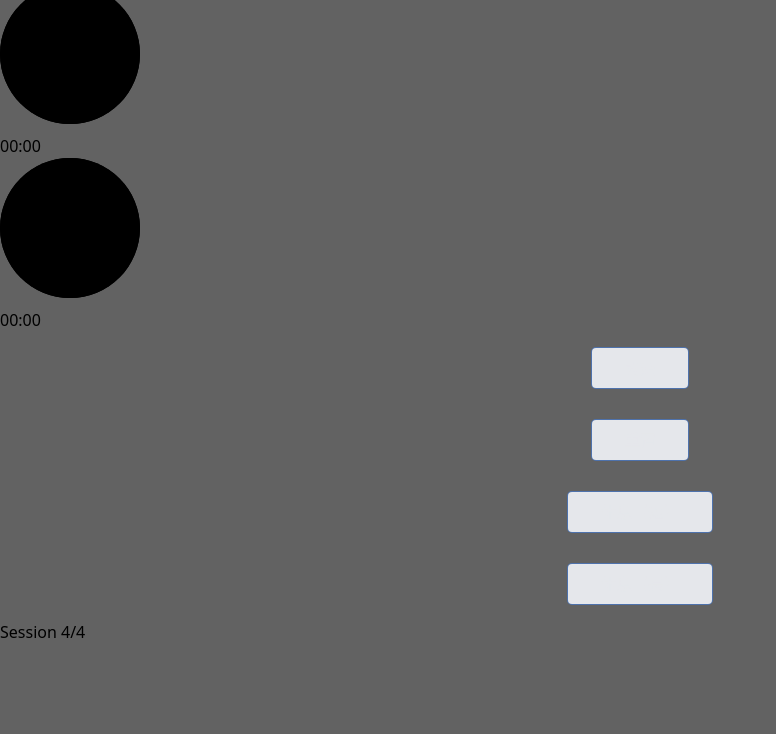
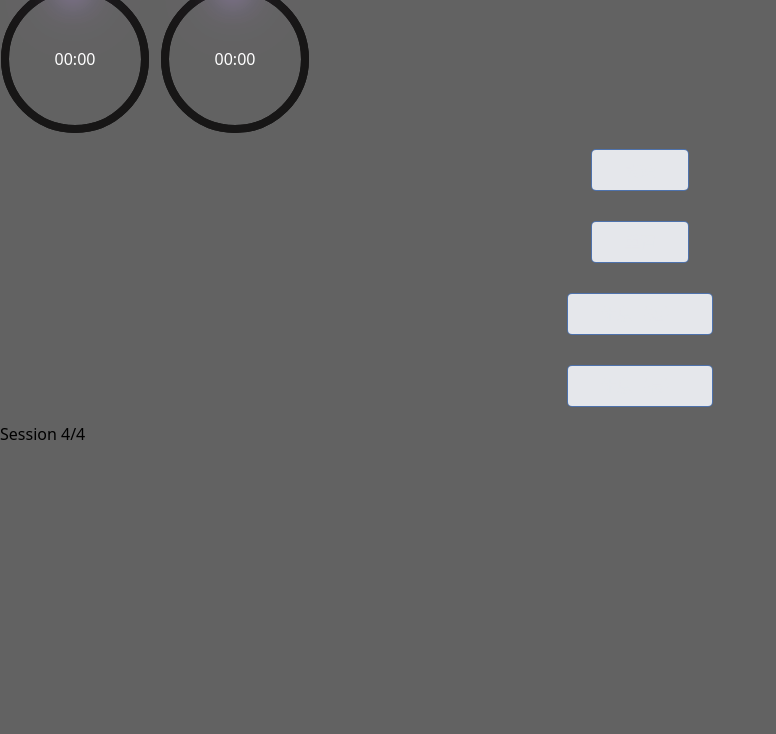
Before and after one commit to TetrisOuO/tomatoTimer, a website: page index.html in a window 1280 px wide. Shown: the part 66-800 px from the top of the page, without its empty margins (0-776 px from the left). Drawn offline with nearby package versions, Linux system fonts and the light colour scheme.

Commit message:
圓圈設計
把圓圈的形狀弄好了，把字體放在圓圈裏面
點點會發光了 (❁´◡`❁)

```diff
--- a/index.html
+++ b/index.html
@@ -15,10 +15,10 @@
 
     <!-- 計時器的圓圈 -->
     <div id="timer">
-      <div class="circle" style="--clr: #fff">
-        <div class="circle focus_circle"></div>
+      <div class="circle">
+        <div class="dots focus_dot"></div>
 
-        <!-- 圓圈本圈:3 -->
+        <!-- 圓圈本圈(。・ω・。) -->
         <svg>
           <circle cx="70" cy="70" r="70"></circle>
           <circle cx="70" cy="70" r="70"></circle>
@@ -26,8 +26,8 @@
         <div id="focus">00:00</div>
       </div>
 
-      <div class="circle" style="--clr: #fff">
-        <div class="circle rest_circle"></div>
+      <div class="circle">
+        <div class="dots rest_dot"></div>
         <svg>
           <circle cx="70" cy="70" r="70"></circle>
           <circle cx="70" cy="70" r="70"></circle>
--- a/style.css
+++ b/style.css
@@ -2,10 +2,17 @@
 @tailwind components;
 @tailwind utilities;
 
-html,
+* {
+  margin: 0;
+  padding: 0;
+  box-sizing: border-box;
+}
 body {
   background-color: rgb(98, 98, 98);
-  margin: 0;
+
+  justify-content: center;
+  align-items: center;
+  min-height: 100vh;
 }
 
 .container {
@@ -19,3 +26,75 @@ body {
   width: 50px;
   height: 50px;
 }
+
+#timer {
+  display: flex;
+  gap: 10px;
+}
+
+/* 圓圈 */
+#timer .circle {
+  position: relative;
+
+  display: flex;
+  justify-content: center;
+  align-items: center;
+}
+
+#timer .circle svg {
+  position: relative;
+  width: 150px;
+  height: 150px;
+  transform: rotate(270deg);
+}
+
+#timer .circle svg circle{
+  width: :100%;
+  height:100% ;
+  fill:transparent;
+  stroke-width:8;
+  stroke:#171616;
+  transform:translate(5px,5px);
+}
+
+#timer .circle svg circle:nth-child(2)
+{
+  stroke: #171616;
+  stroke-dasharray: 440;
+}
+
+
+/* 把時間的字體翻進去圓圈裏面 */
+#timer div {
+  position: absolute;
+  text-align: center;
+  color: white;
+  font-size: 1em;
+}
+/* 計時器的點點 */
+#timer .dots  {
+  position: absolute;
+  width: 100%;
+  height: 100%;
+  border-radius: 50%;
+  display: flex;
+  justify-content: center;
+  align-items: flex-start;
+  z-index: 1000;
+}
+
+/* 點點大小跟位置設定,可以發光欸 */
+#timer .dots::before{
+  content:'';
+  position: absolute;
+  top:-3%;
+  left: 42%;
+  width: 20px;
+  height: 20px;
+  background-color:#171616 ;
+  border-radius: 50%;
+  box-shadow: 0 0 30px #c49af5,
+  0 0 70px #c49af5;
+
+
+}
```
